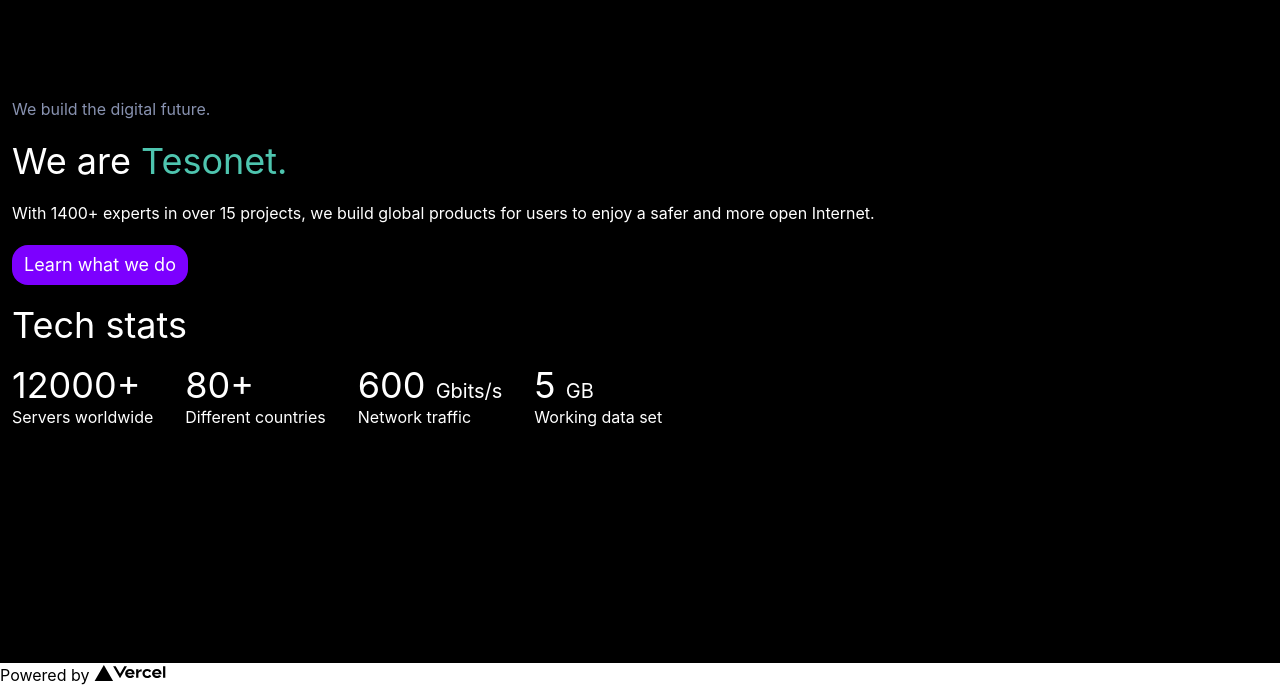
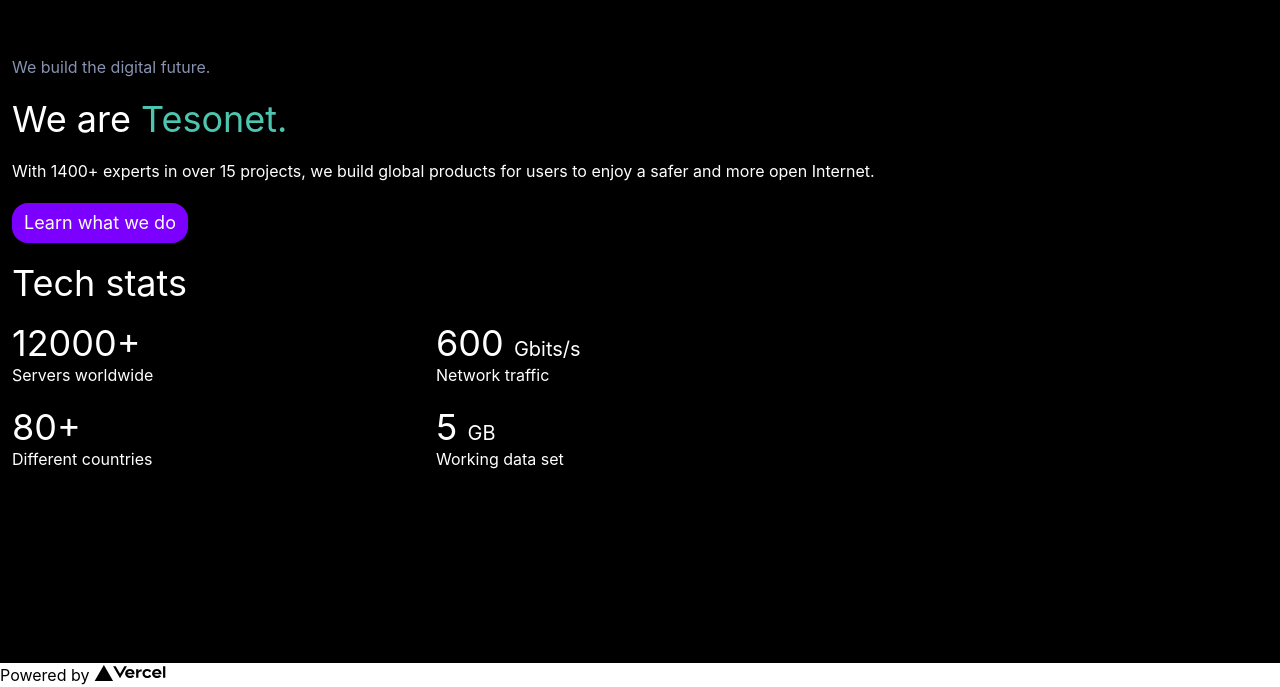
Before and after one commit to kosmineOdiseja/tesonet, a Next.js app: page / in a window 1280 px wide. Shown: the part 137-824 px from the top of the page. Built offline with nearby package versions, Linux system fonts and the light colour scheme.

Commit message:
Tech Stats created

```diff
--- a/components/Hero.tsx
+++ b/components/Hero.tsx
@@ -16,7 +16,8 @@
       <h4 className='text-white text-4xl'>
         Tech stats
       </h4>
-      <div className='flex flex-wrap gap-8'>
+      <div className='flex flex-row gap-10'>
+        <div className='flex flex-col w-[30vw] gap-5'>
           <div className='flex flex-col '>
             <h1 className='text-white text-4xl'>
               12000+
@@ -33,7 +34,10 @@
               Different countries
             </div>
           </div>
-        <div>
+        </div>
+
+        <div className='flex flex-col w-[30] gap-5'>
+          <div className='flex flex-col '>
             <h1 className='text-white text-4xl'>
               600 <span className='text-xl'> Gbits/s</span>
             </h1>
@@ -50,6 +54,7 @@
             </div>
           </div>
         </div>
+      </div>
     </section>
   )
 }
```
Lines whose indentation alone changed are shown as unchanged.
